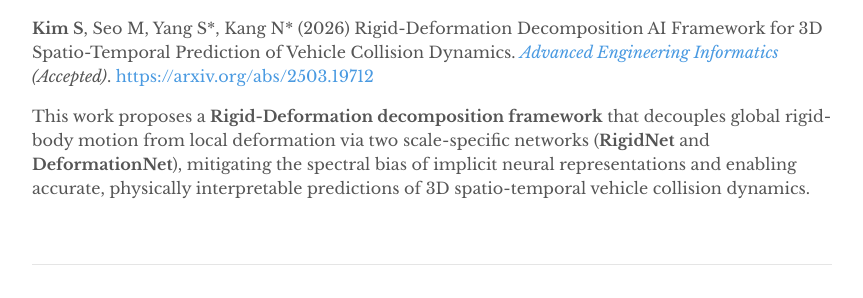
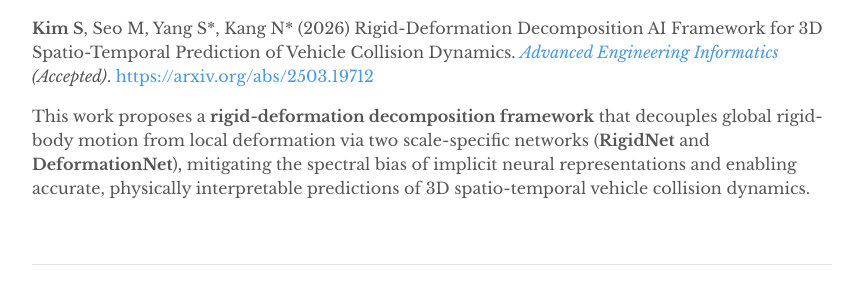
Before and after one commit to kim-sanghyuk/kim-sanghyuk.github.io, a Jekyll site: the page built from _posts/2026-04-24-Publication_2026_AdvancedEngineeringInformatics.md, in a window 1280 px wide. Shown: the part 1062-1360 px from the top of the page, without its empty margins (208-1071 px from the left). Built offline with Jekyll 4.4.1, drawn with Linux system fonts in a browser that asks for light colours.

Commit message:
Update 2026-04-24-Publication_2026_AdvancedEngineeringInformatics.md

```diff
--- a/_posts/2026-04-24-Publication_2026_AdvancedEngineeringInformatics.md
+++ b/_posts/2026-04-24-Publication_2026_AdvancedEngineeringInformatics.md
@@ -11,4 +11,4 @@
 
 **Kim S**, Seo M, Yang S\*, Kang N\* (2026) Rigid-Deformation Decomposition AI Framework for 3D Spatio-Temporal Prediction of Vehicle Collision Dynamics. [_Advanced Engineering Informatics_](https://www.sciencedirect.com/journal/advanced-engineering-informatics) _(Accepted)_. [https://arxiv.org/abs/2503.19712](https://arxiv.org/abs/2503.19712)
 
-This work proposes a **Rigid-Deformation decomposition framework** that decouples global rigid-body motion from local deformation via two scale-specific networks (**RigidNet** and **DeformationNet**), mitigating the spectral bias of implicit neural representations and enabling accurate, physically interpretable predictions of 3D spatio-temporal vehicle collision dynamics.
+This work proposes a **rigid-deformation decomposition framework** that decouples global rigid-body motion from local deformation via two scale-specific networks (**RigidNet** and **DeformationNet**), mitigating the spectral bias of implicit neural representations and enabling accurate, physically interpretable predictions of 3D spatio-temporal vehicle collision dynamics.
```
